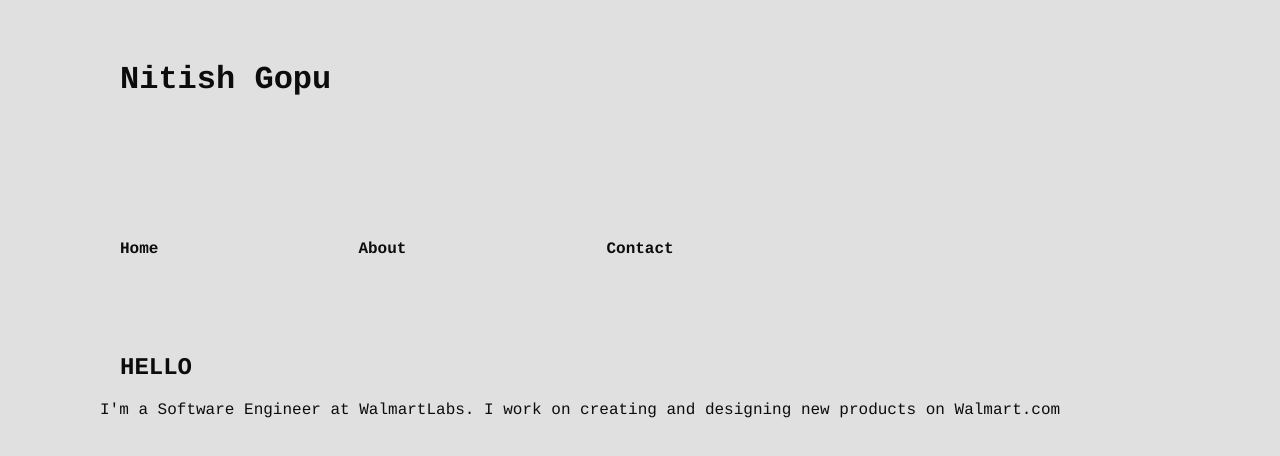
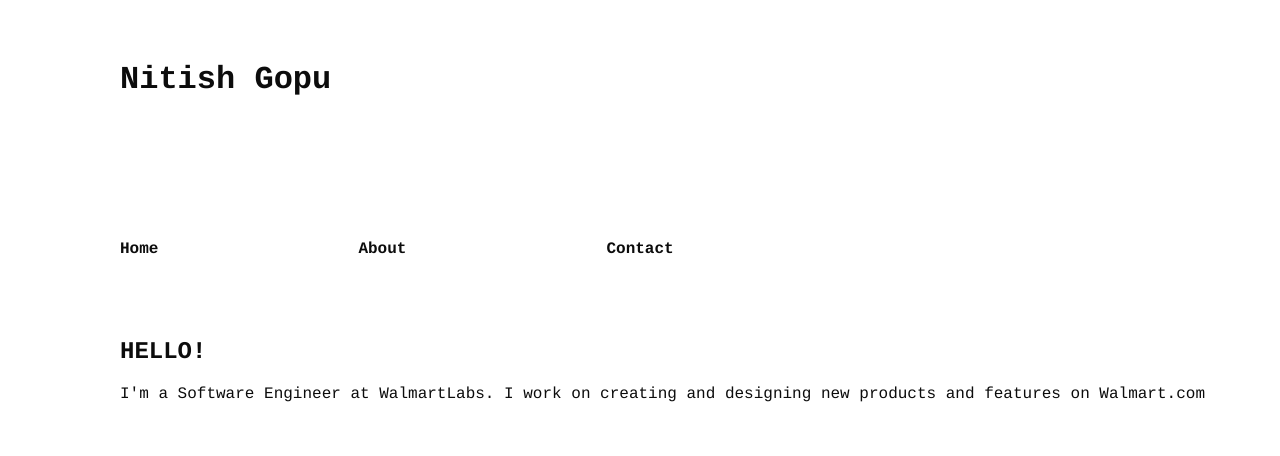
Before and after one commit to nitishgopu/myreactapp, a React app: page /#/ in a window 1280 px wide. Shown: the top 456 px of the page. Built offline with nearby package versions, Linux system fonts and the light colour scheme.

Commit message:
styling changes

```diff
--- a/src/App.js
+++ b/src/App.js
@@ -17,11 +17,11 @@ class App extends Component{
       <HashRouter>
       <div>
           <h1>Nitish Gopu</h1>
-          <ul className="header">
+          <div className="header">
             <li><NavLink to="/">Home</NavLink></li>
             <li><NavLink to="/about">About</NavLink></li>
             <li><NavLink to="/contact">Contact</NavLink></li>
-          </ul>
+          </div>
           <div className="content">
             <Route exact path="/" component={Home}/>
             <Route path="/about" component={Stuff}/>
--- a/src/home.js
+++ b/src/home.js
@@ -4,8 +4,9 @@ class Home extends Component {
   render() {
     return (
       <div>
-        <h2>HELLO</h2>
-        <p>I'm a Software Engineer at WalmartLabs. I work on creating and designing new products on Walmart.com</p>
+        <h2>HELLO!</h2>
+        <p>I'm a Software Engineer at WalmartLabs. I work on creating and designing new products and features on Walmart.com
+        </p>
       </div>
     );
   }
--- a/src/index.css
+++ b/src/index.css
@@ -1,5 +1,5 @@
 body {
-    background-color: #e0e0e0;
+    background-color: #FFFFFF;
     padding: 20px;
     margin: 0;
 
@@ -21,17 +21,18 @@ body {
     font-family: Courier;
     color: rgb(12, 12, 12);
   }
-  ul.header li {
+  div.header li {
     display: inline;
     padding: 40px;
     list-style-type: none;
     margin: 40px;
   }
-  ul.header {
+  div.header {
     padding: 0px;
-    padding-top: 80px
+    padding-top: 80px;
+
   }
-  ul.header li a {
+  div.header li a {
     color: rgb(12, 12, 12);
     font-weight: bold;
     text-decoration: none;
@@ -46,6 +47,10 @@ body {
     padding: 0;
     margin-left: 20px;
   }
+  .content p {
+    padding: 0;
+    margin-left: 20px;
+  }
   .content li {
     margin-bottom: 10px;
   }
```
